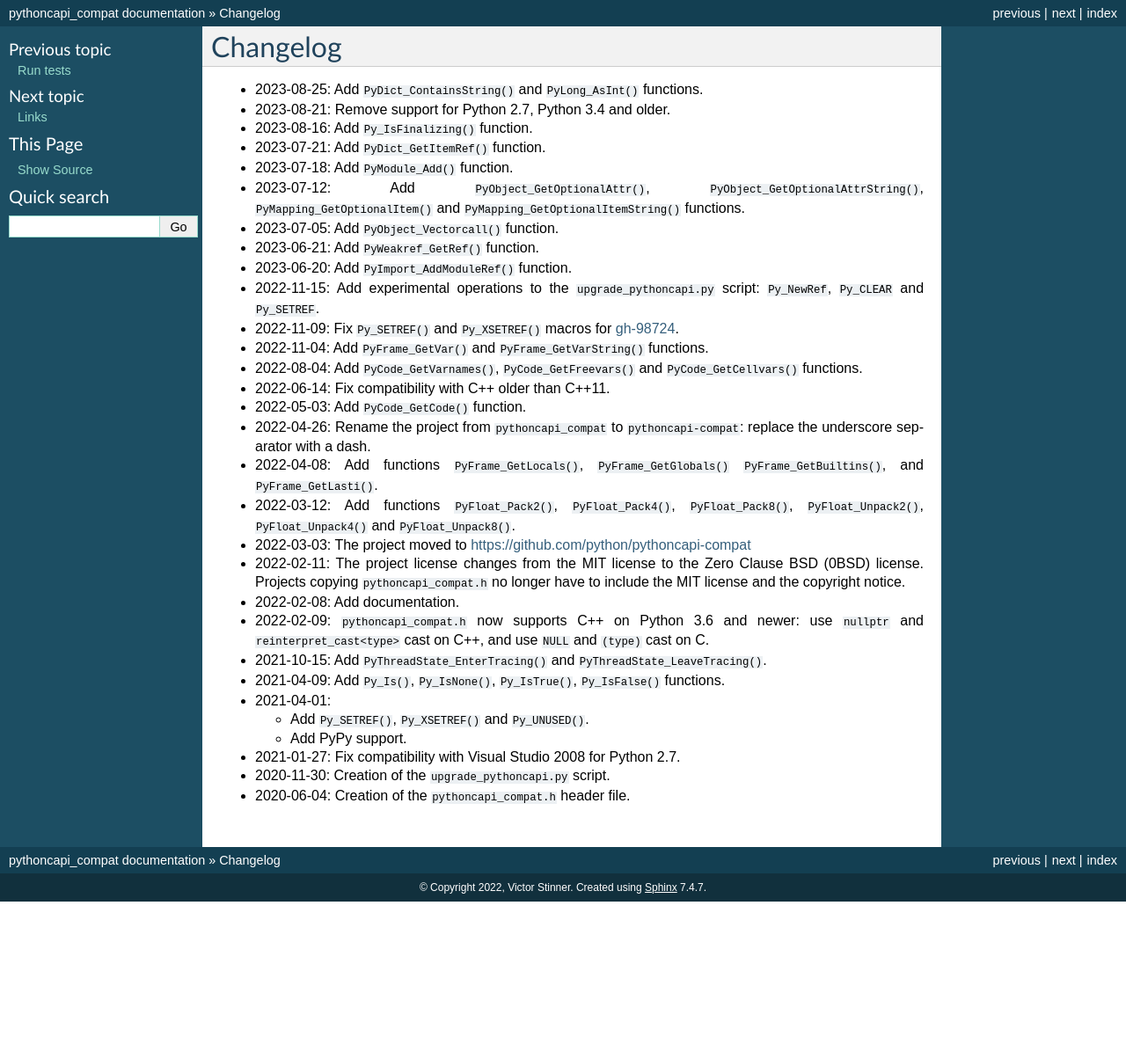
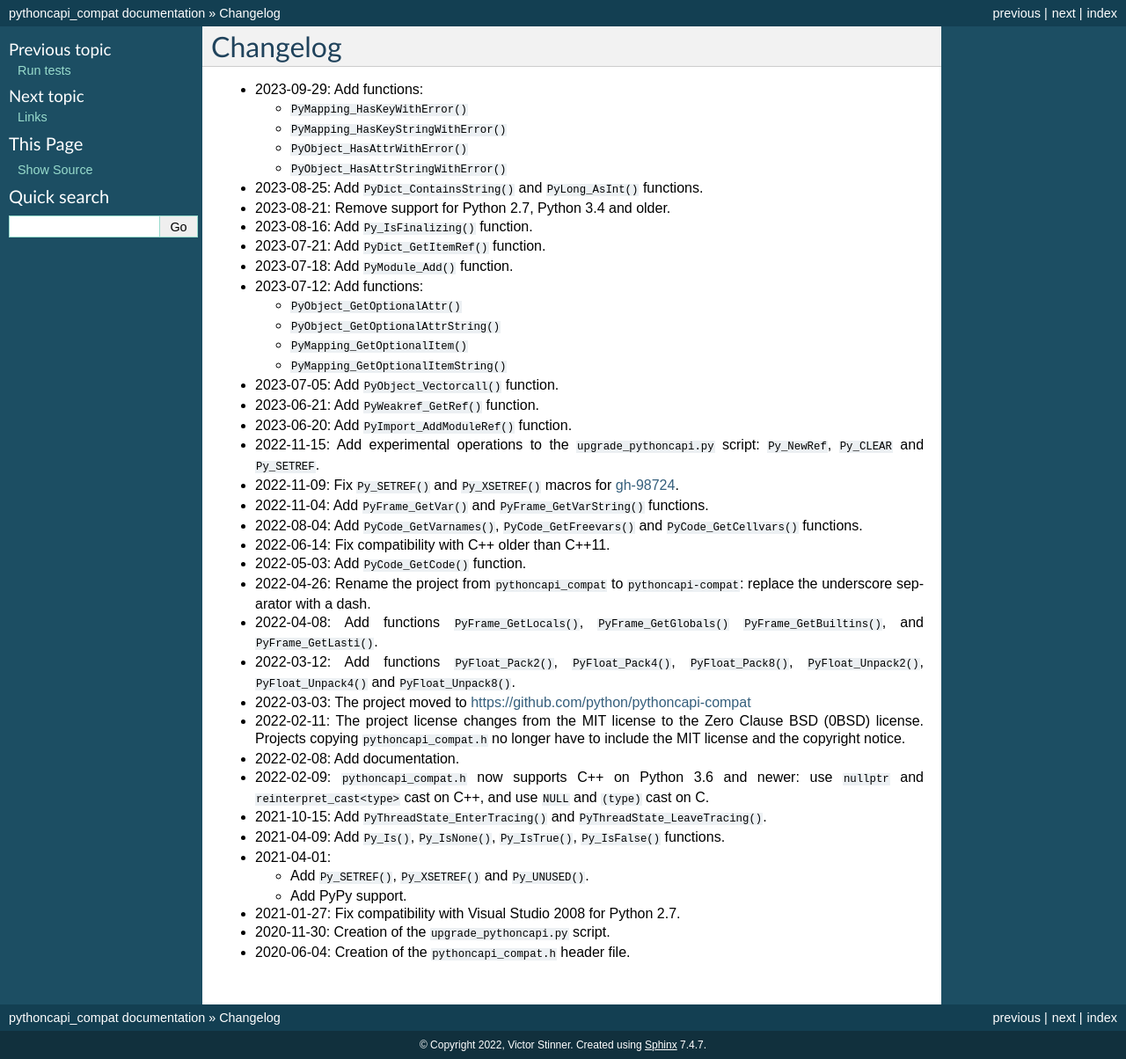
Before and after one commit to python/pythoncapi-compat, a Sphinx documentation site: the page built from docs/changelog.rst, in a window 1280 px wide. Shown: the whole page at 88% size. Built offline with Sphinx 7.4.7, drawn with Linux system fonts in a browser that asks for light colours; before the commit the page ends 1025 px from its top, so only the background shows below that.

Commit message:
Add PyObject_HasAttrWithError() (#74)
Add PyObject_HasAttrWithError() and PyObject_HasAttrStringWithError()
functions.

Fix PyObject_GetOptionalAttrString(): set result to NULL on error.

```diff
--- a/docs/changelog.rst
+++ b/docs/changelog.rst
@@ -1,15 +1,25 @@
 Changelog
 =========
+
+* 2023-09-29: Add functions:
+
+  * ``PyMapping_HasKeyWithError()``
+  * ``PyMapping_HasKeyStringWithError()``
+  * ``PyObject_HasAttrWithError()``
+  * ``PyObject_HasAttrStringWithError()``
 
 * 2023-08-25: Add ``PyDict_ContainsString()`` and ``PyLong_AsInt()`` functions.
 * 2023-08-21: Remove support for Python 2.7, Python 3.4 and older.
 * 2023-08-16: Add ``Py_IsFinalizing()`` function.
 * 2023-07-21: Add ``PyDict_GetItemRef()`` function.
 * 2023-07-18: Add ``PyModule_Add()`` function.
-* 2023-07-12: Add ``PyObject_GetOptionalAttr()``,
-  ``PyObject_GetOptionalAttrString()``,
-  ``PyMapping_GetOptionalItem()``
-  and ``PyMapping_GetOptionalItemString()`` functions.
+* 2023-07-12: Add functions:
+
+  * ``PyObject_GetOptionalAttr()``
+  * ``PyObject_GetOptionalAttrString()``
+  * ``PyMapping_GetOptionalItem()``
+  * ``PyMapping_GetOptionalItemString()``
+
 * 2023-07-05: Add ``PyObject_Vectorcall()`` function.
 * 2023-06-21: Add ``PyWeakref_GetRef()`` function.
 * 2023-06-20: Add ``PyImport_AddModuleRef()`` function.
```
Also changed, not shown: docs/api.rst (+9 -1 lines), 2 other files.
